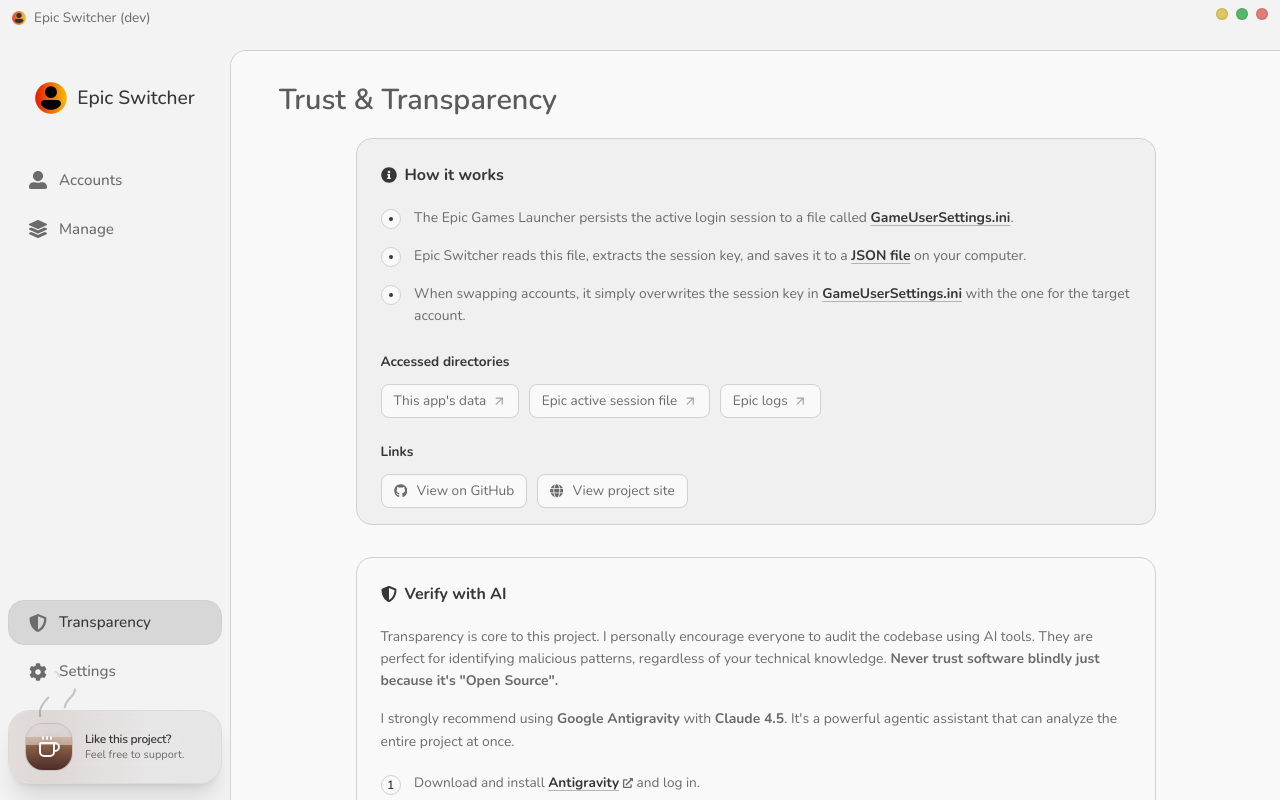
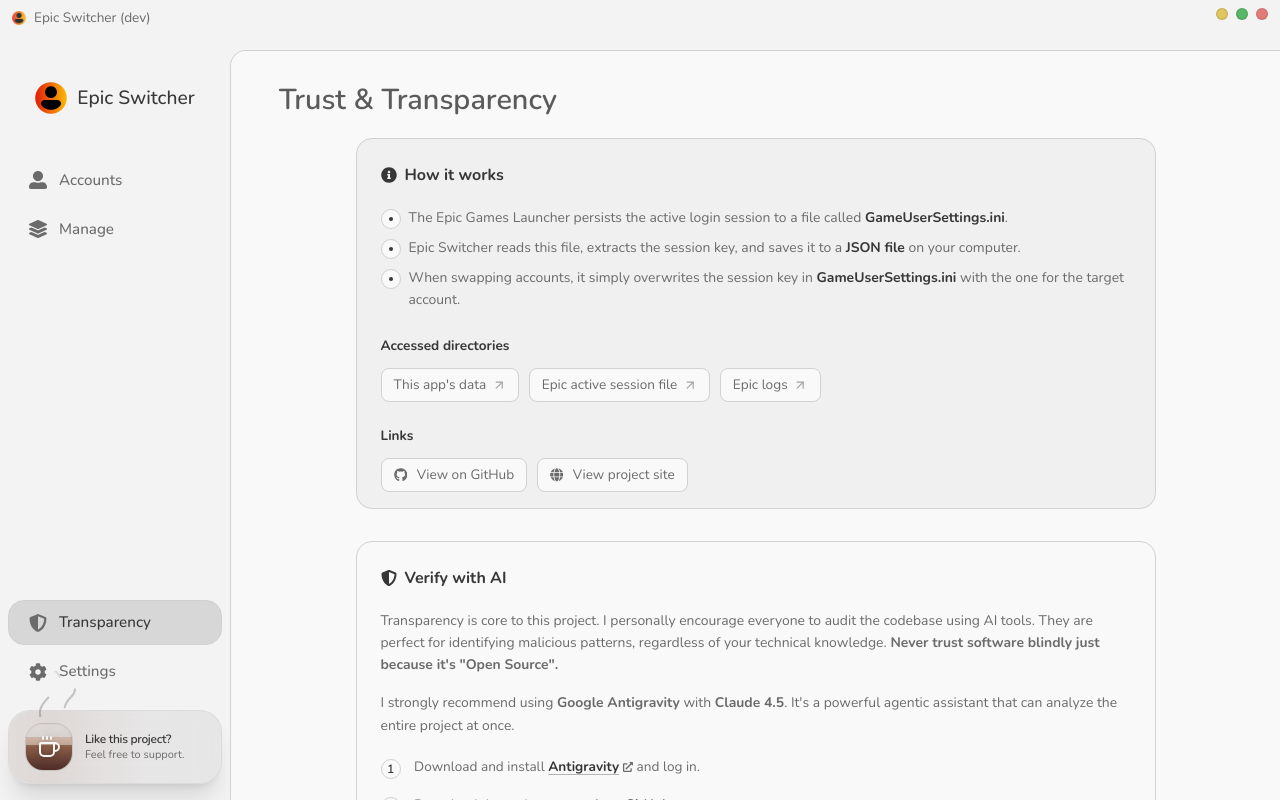
Before and after one commit to symonxdd/epic-switcher, a React (Vite) app in the folder frontend/: page /transparency in a window 1280 px wide. Built offline with nearby package versions, Linux system fonts and the light colour scheme.

Commit message:
Refine transparency UI and copy
Simplified FAQ and transparency copy for clarity

Improved spacing and visual hierarchy in Transparency sections

Added AI verification guidance and support links

Tightened frontend guide layout styles

Increased default app window width for better layout

```diff
--- a/frontend/src/pages/Transparency.jsx
+++ b/frontend/src/pages/Transparency.jsx
@@ -76,7 +76,7 @@ function Transparency() {
         <div className={styles.sectionContainer}>
           <h2 className={styles.sectionTitle}><FaInfoCircle /> How it works</h2>
 
-          <div className={styles.guideItem}>
+          <div className={styles.guideItemCompact}>
             <div className={styles.guideDot}></div>
             <p className={styles.paragraph} style={{ margin: 0 }}>
               The Epic Games Launcher persists the active login session to a file called{' '}
@@ -88,7 +88,7 @@ function Transparency() {
             </p>
           </div>
 
-          <div className={styles.guideItem}>
+          <div className={styles.guideItemCompact}>
             <div className={styles.guideDot}></div>
             <p className={styles.paragraph} style={{ margin: 0 }}>
               Epic Switcher reads this file, extracts the session key, and saves it
@@ -100,7 +100,7 @@ function Transparency() {
             </p>
           </div>
 
-          <div className={styles.guideItem}>
+          <div className={styles.guideItemCompact}>
             <div className={styles.guideDot}></div>
             <p className={styles.paragraph} style={{ margin: 0 }}>
               When swapping accounts, it simply overwrites the session key in{' '}
--- a/frontend/src/pages/Transparency.module.css
+++ b/frontend/src/pages/Transparency.module.css
@@ -60,7 +60,7 @@
 .file {
   color: var(--text-primary);
   font-weight: 700;
-  text-decoration: underline;
+  text-decoration: none;
   text-underline-offset: 3px;
   text-decoration-thickness: 1px;
   text-decoration-color: var(--border-strong);
@@ -81,6 +81,9 @@
 .file:hover,
 .link:hover {
   color: var(--color-primary);
+}
+
+.link:hover {
   text-decoration-color: var(--color-primary);
 }
 
@@ -137,6 +140,15 @@
   display: flex;
   gap: 0.85rem;
   margin-bottom: 1rem;
+  font-size: 0.85rem;
+  color: var(--text-secondary);
+  align-items: flex-start;
+}
+
+.guideItemCompact {
+  display: flex;
+  gap: 0.5rem;
+  margin-bottom: 0.5rem;
   font-size: 0.85rem;
   color: var(--text-secondary);
   align-items: flex-start;
```
Also changed, not shown: 3 other files (tests, documents, lock files or other folders).
